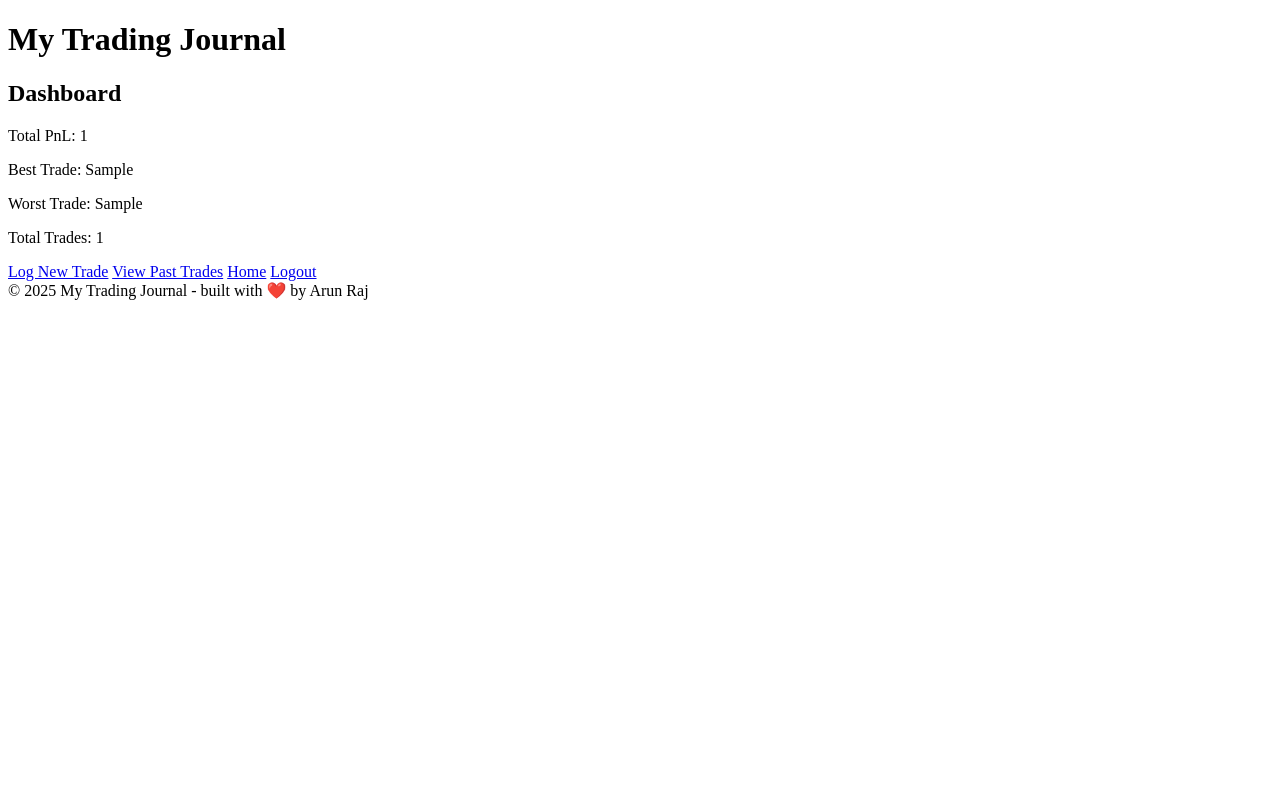
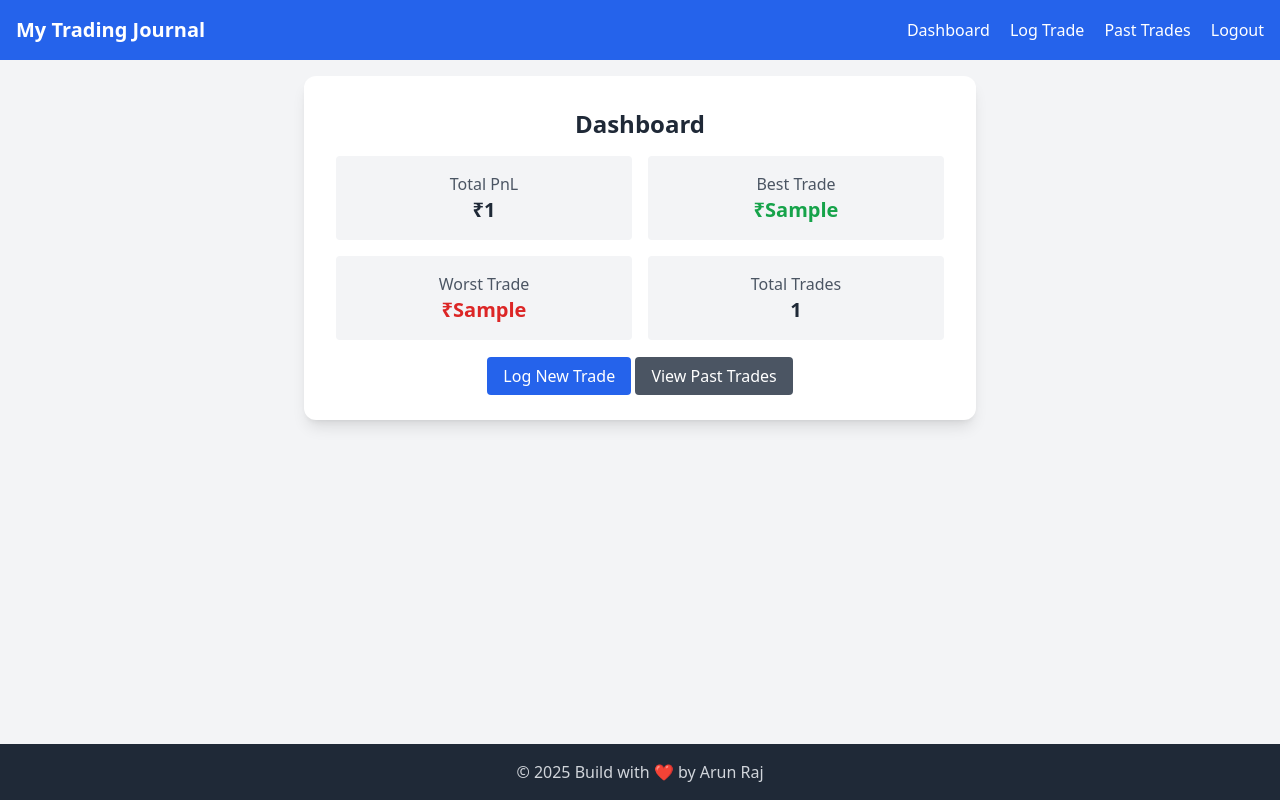
Before and after one commit to BeamingMonkey/option-journal-, a Flask app: template templates/dashboard.html in a window 1280 px wide. Run offline with Flask 2, Linux system fonts and the light colour scheme; the visitor is signed in with stand-in values (Sample User, id 1); the template is opened without the code that fills it: most values are stand-ins (such as "Sample title", 1, 10 or a date in 2020); some libraries are stand-ins or nearby versions.

Commit message:
Update dashboard.html

```diff
--- a/templates/dashboard.html
+++ b/templates/dashboard.html
@@ -1,28 +1,31 @@
-<!DOCTYPE html>
-<html>
-<head>
-    <title>Dashboard - My Trading Journal</title>
-    <link href="https://cdn.tailwindcss.com" rel="stylesheet">
-</head>
-<body class="bg-gray-100 flex flex-col items-center justify-center min-h-screen">
-    <div class="bg-white rounded-lg shadow p-8 w-full max-w-lg text-center">
-        <h1 class="text-3xl font-bold text-blue-600">My Trading Journal</h1>
-        <h2 class="text-xl mt-2">Dashboard</h2>
-        <div class="mt-4 space-y-3 text-left">
-            <p><span class="font-bold">Total PnL:</span> {{ stats.total_pnl }}</p>
-            <p><span class="font-bold">Best Trade:</span> {{ stats.best_trade }}</p>
-            <p><span class="font-bold">Worst Trade:</span> {{ stats.worst_trade }}</p>
-            <p><span class="font-bold">Total Trades:</span> {{ stats.total_trades }}</p>
-        </div>
-        <div class="mt-6 flex flex-col space-y-3">
-            <a href="{{ url_for('log_trade') }}" class="bg-blue-600 text-white rounded p-3 hover:bg-blue-700">Log New Trade</a>
-            <a href="{{ url_for('past_trades') }}" class="bg-gray-600 text-white rounded p-3 hover:bg-gray-700">View Past Trades</a>
-            <a href="{{ url_for('index') }}" class="bg-green-600 text-white rounded p-3 hover:bg-green-700">Home</a>
-            <a href="{{ url_for('logout') }}" class="bg-red-600 text-white rounded p-3 hover:bg-red-700">Logout</a>
-        </div>
+{% extends "base.html" %}
+
+{% block title %}Dashboard - My Trading Journal{% endblock %}
+
+{% block content %}
+<div class="bg-white rounded-xl p-8 shadow-lg max-w-2xl w-full">
+  <h2 class="text-2xl font-bold text-gray-800 text-center">Dashboard</h2>
+  <div class="grid grid-cols-2 gap-4 mt-4 text-center">
+    <div class="bg-gray-100 rounded p-4">
+      <p class="text-gray-600">Total PnL</p>
+      <h3 class="text-xl font-bold text-gray-800">₹{{ stats.total_pnl }}</h3>
     </div>
-    <footer class="text-center mt-8 text-gray-500 text-sm">
-        &copy; 2025 My Trading Journal - built with ❤️ by Arun Raj
-    </footer>
-</body>
-</html>
+    <div class="bg-gray-100 rounded p-4">
+      <p class="text-gray-600">Best Trade</p>
+      <h3 class="text-xl font-bold text-green-600">₹{{ stats.best_trade }}</h3>
+    </div>
+    <div class="bg-gray-100 rounded p-4">
+      <p class="text-gray-600">Worst Trade</p>
+      <h3 class="text-xl font-bold text-red-600">₹{{ stats.worst_trade }}</h3>
+    </div>
+    <div class="bg-gray-100 rounded p-4">
+      <p class="text-gray-600">Total Trades</p>
+      <h3 class="text-xl font-bold text-gray-800">{{ stats.total_trades }}</h3>
+    </div>
+  </div>
+  <div class="text-center mt-6">
+    <a href="{{ url_for('log_trade') }}" class="bg-blue-600 hover:bg-blue-700 text-white rounded px-4 py-2">Log New Trade</a>
+    <a href="{{ url_for('past_trades') }}" class="bg-gray-600 hover:bg-gray-700 text-white rounded px-4 py-2">View Past Trades</a>
+  </div>
+</div>
+{% endblock %}
```
